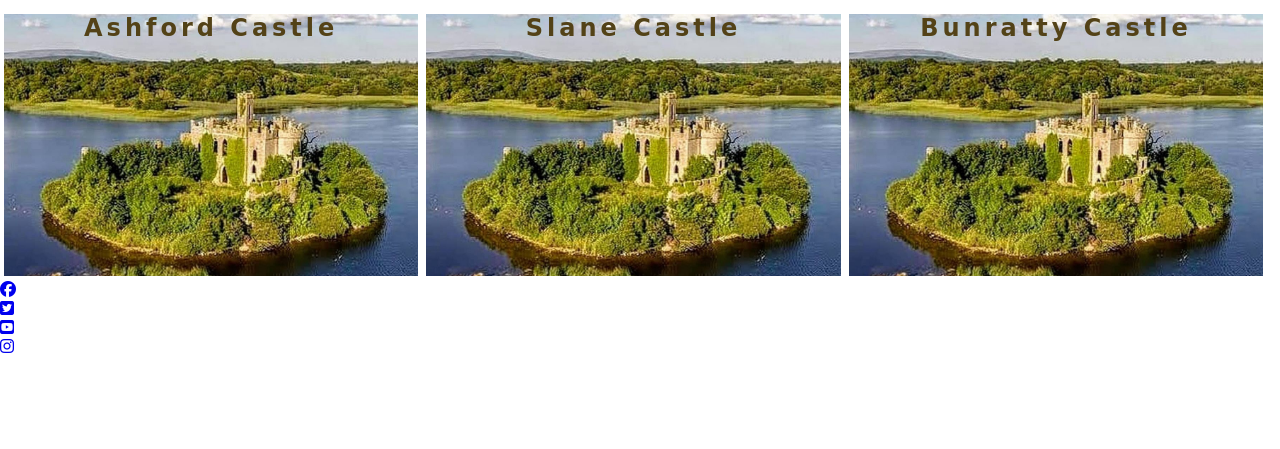
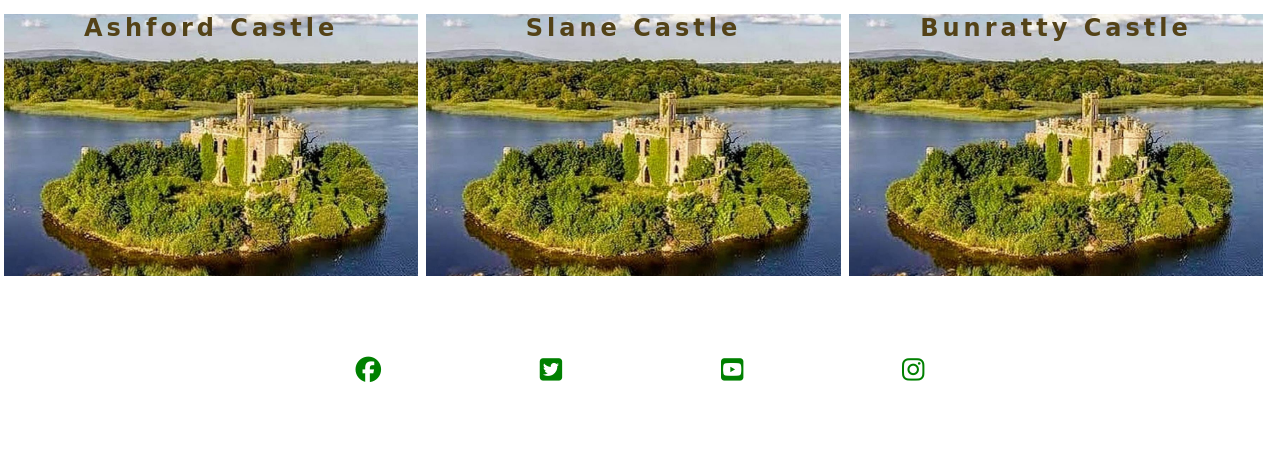
Before and after one commit to Carlitos000/my-castle-template, a plain HTML site: page index.html in a window 1280 px wide. Shown: the part 1148-1597 px from the top of the page. Before the commit the page ends 1504 px from the top, so only its background shows below. Drawn offline with Linux system fonts and the light colour scheme; a web font is replaced by a local one.

Commit message:
Add style for social media icons

```diff
--- a/assets/css/style.css
+++ b/assets/css/style.css
@@ -183,3 +183,24 @@
     border: 2px solid white;
     box-sizing: border-box;
 }
+
+/* footer style*/
+
+footer {
+    height: 150px;
+}
+
+.social-media {
+    text-align: center;
+}
+
+.social-media > li {
+    display: inline;
+}
+
+.social-media i {
+    font-size: 160%;
+    margin: 1%;
+    padding: 5%;
+    color: green;
+}
--- a/index.html
+++ b/index.html
@@ -76,7 +76,7 @@
         </div>
     </section>
     <footer>
-        <ul>
+        <ul class="social-media">
             <li>
                 <a href="https://facebook.com" target="_blank" rel="noopener"
                     aria-label="Visit the Facebook page and opens in a new tab"><i class="fab fa-facebook"></i></a>
```
